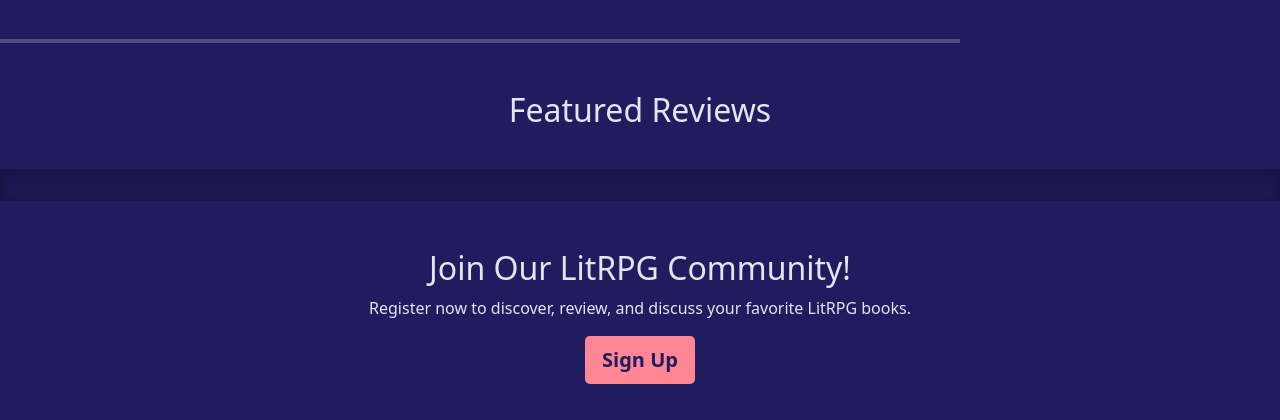
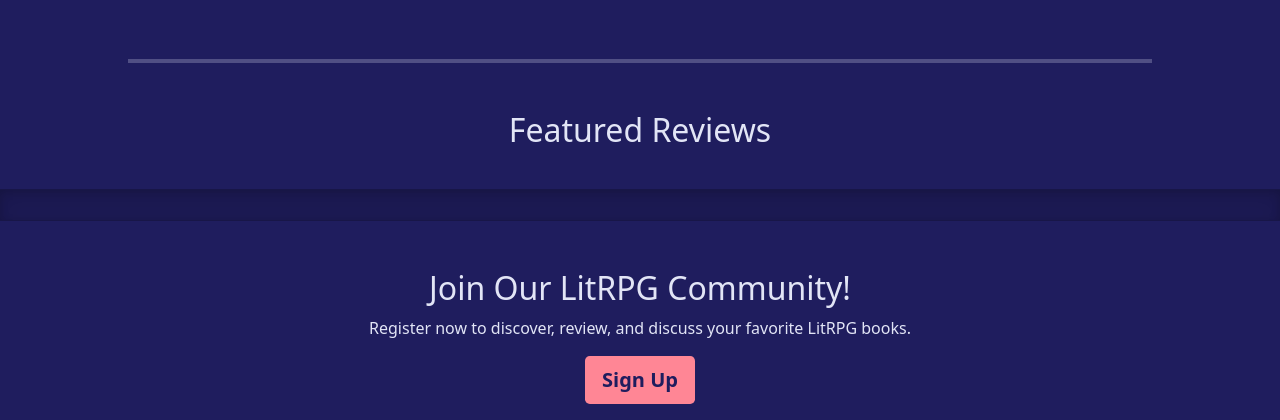
Before and after one commit to laurachri-hall/LitRPG-Library, a Django app: page / in a window 1280 px wide. Shown: the part 1503-1923 px from the top of the page. Run offline with Django 4.2, Linux system fonts and the light colour scheme; data that the repository does not hold is empty; some libraries are stand-ins or nearby versions; some web fonts are replaced.

Commit message:
Fix: hero-break back to center

```diff
--- a/config/settings.py
+++ b/config/settings.py
@@ -34,7 +34,7 @@ SECRET_KEY = os.environ.get('SECRET_KEY')
 
 
 # SECURITY WARNING: don't run with debug turned on in production!
-DEBUG = True
+DEBUG = False
 
 ALLOWED_HOSTS = [
     '8000-laurachriha-litrpglibra-oilbcmmfwss.ws.codeinstitute-ide.net',
--- a/static/css/style.css
+++ b/static/css/style.css
@@ -126,8 +126,9 @@ p {
 
 /* Hero */
 .hero-break {
-    width: 75%;
-    border: 2px solid var(--text-color);
+    margin: 20px auto; /* Center horizontally with equal spacing */
+    width: 80%; /* Restrict width to center visually */
+    border: 2px solid var(--text-color); /* Consistent styling */
 }
 
 .genres-img {
```
